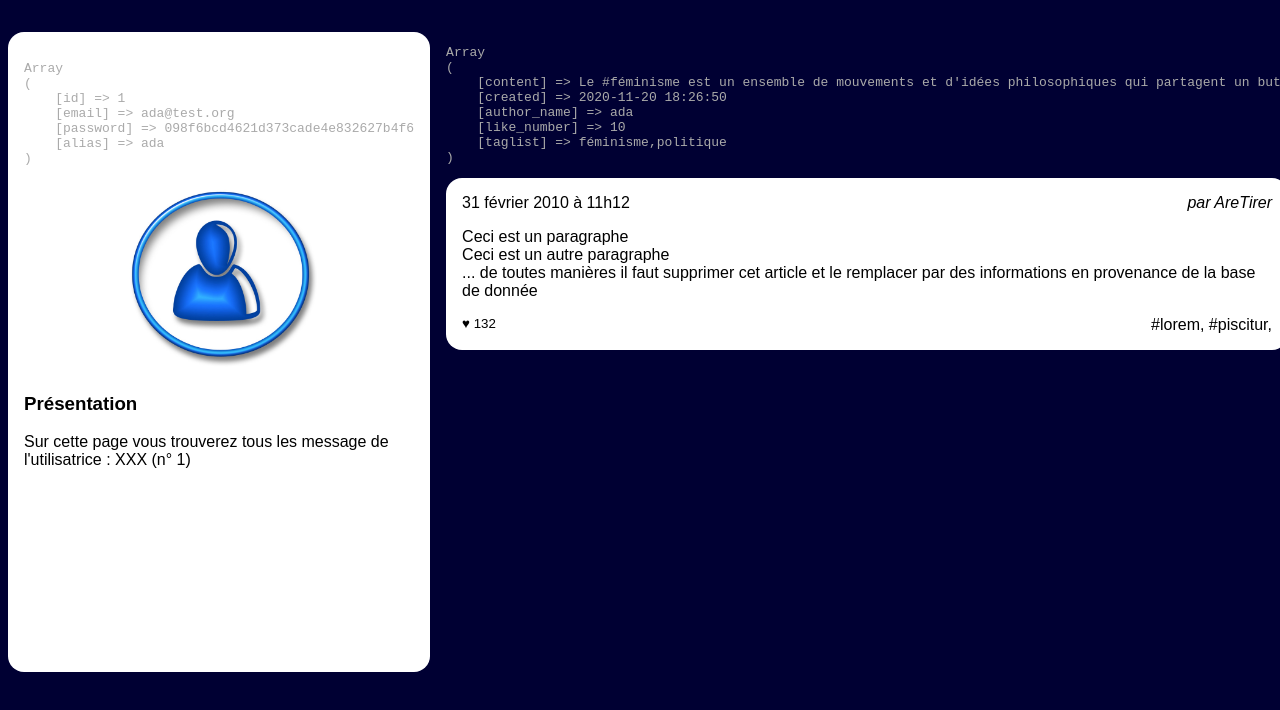
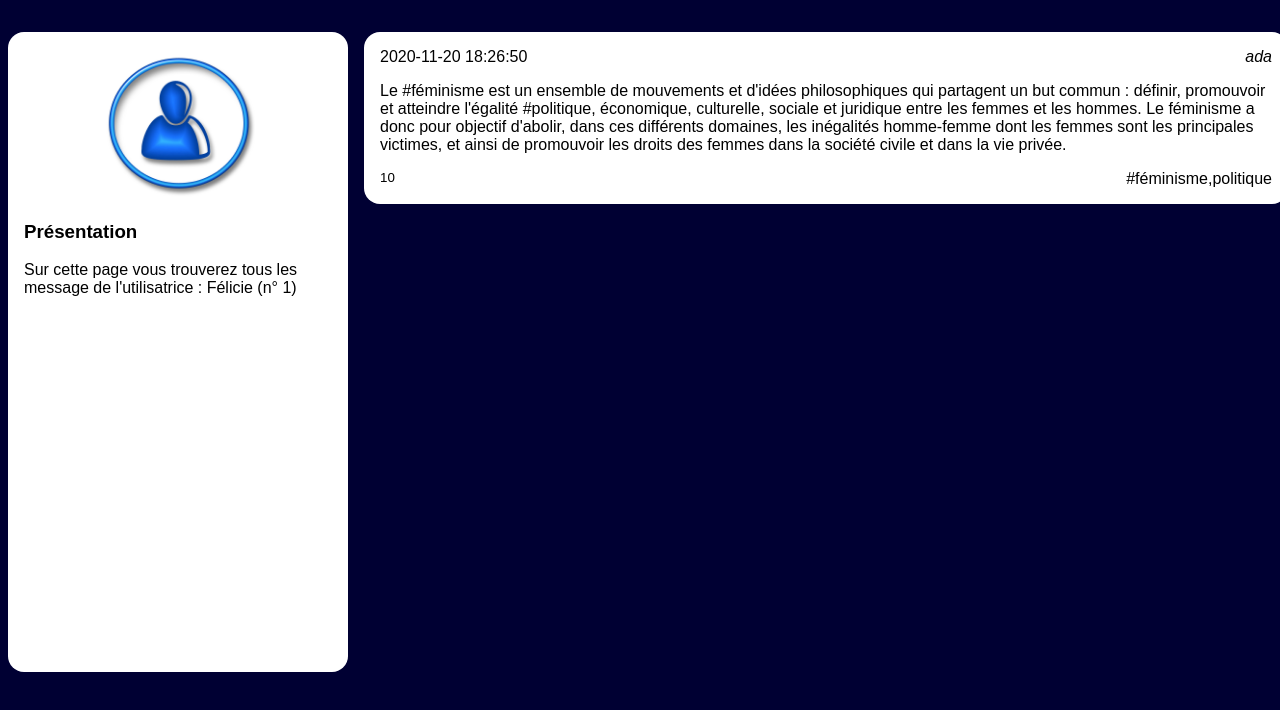
Before and after one commit to IscianeN/Projet-collectif_reseau-social-php, a PHP site: page /wall.php?user_id=1 in a window 1280 px wide. Shown: the part 90-800 px from the top of the page. Run offline with PHP 8.4, Linux system fonts and the light colour scheme; data comes from the database, SQL or seed files in the repository.

Commit message:
tags and wall done

```diff
--- a/src/wall.php
+++ b/src/wall.php
@@ -40,7 +40,7 @@
             /**
              * Etape 2: se connecter à la base de donnée
              */
-            $mysqli = new mysqli("localhost", "root", "root", "socialnetwork");
+            $mysqli = new mysqli("localhost", "root", "", "socialnetwork");
             ?>
 
             <aside>
@@ -51,13 +51,15 @@
                 $laQuestionEnSql = "SELECT * FROM users WHERE id= '$userId' ";
                 $lesInformations = $mysqli->query($laQuestionEnSql);
                 $user = $lesInformations->fetch_assoc();
+
                 //@todo: afficher le résultat de la ligne ci dessous, remplacer XXX par l'alias et effacer la ligne ci-dessous
-                echo "<pre>" . print_r($user, 1) . "</pre>";
+                // echo "<pre>" . print_r($user, 5) . "</pre>";
+
                 ?>
                 <img src="user.jpg" alt="Portrait de l'utilisatrice"/>
                 <section>
                     <h3>Présentation</h3>
-                    <p>Sur cette page vous trouverez tous les message de l'utilisatrice : XXX
+                    <p>Sur cette page vous trouverez tous les message de l'utilisatrice : Félicie
                         (n° <?php echo $userId ?>)
                     </p>
                 </section>
@@ -91,24 +93,21 @@
                 while ($post = $lesInformations->fetch_assoc())
                 {
 
-                    echo "<pre>" . print_r($post, 1) . "</pre>";
+                    // echo "<pre>" . print_r($post, 1) . "</pre>";
                     ?>
                     <article>
                         <h3>
-                            <time datetime='2020-02-01 11:12:13' >31 février 2010 à 11h12</time>
+                        <time><?php echo $post['created']?></time>
                         </h3>
-                        <address>par AreTirer</address>
+                        <address><?php echo $post['author_name'] ?></address>
                         <div>
-                            <p>Ceci est un paragraphe</p>
-                            <p>Ceci est un autre paragraphe</p>
-                            <p>... de toutes manières il faut supprimer cet
-                                article et le remplacer par des informations en
-                                provenance de la base de donnée</p>
+                            <!-- <p>Ceci est un paragraphe</p>
+                            <p>Ceci est un autre paragraphe</p> -->
+                            <p><?php echo $post['content'] ?></p>
                         </div>
                         <footer>
-                            <small>♥ 132</small>
-                            <a href="">#lorem</a>,
-                            <a href="">#piscitur</a>,
+                            <small><?php echo $post["like_number"] ?></small>
+                            <a href="">#<?php echo $post['taglist'] ?></a>
                         </footer>
                     </article>
                 <?php } ?>
```
Also changed, not shown: src/tags.php (+8 -13 lines).
